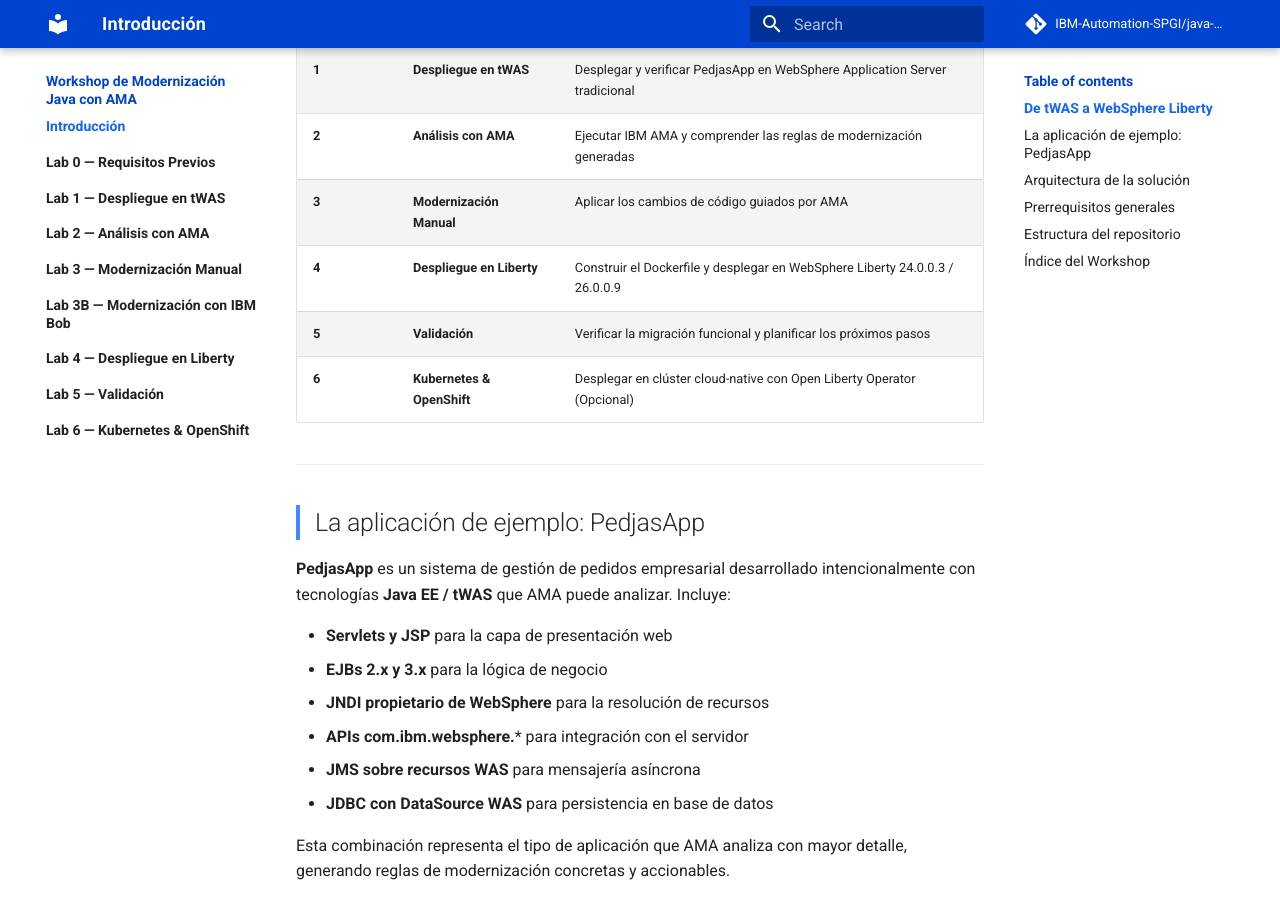
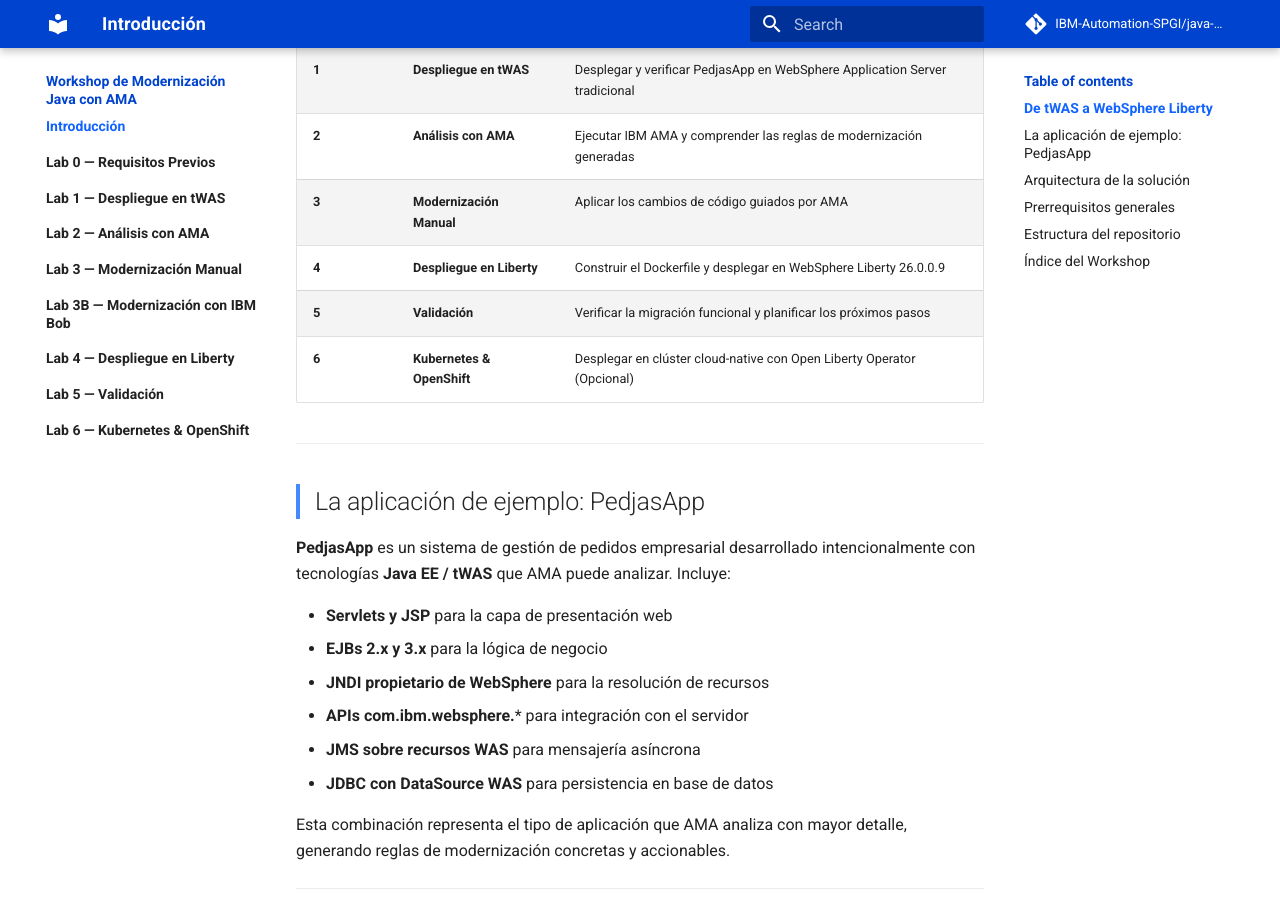
Before and after one commit to IBM-Automation-SPGI/java-mod-workshop, an MkDocs documentation site: the page built from docs/index.md, in a window 1280 px wide and 900 px high, scrolled down 505 px. Built offline with MkDocs 1.6.1 and Material for MkDocs 9.7.7, drawn with Linux system fonts in a browser that asks for light colours; comment, search, counter and statistics services are not loaded.

Commit message:
fix(versions): align all Liberty runtime references to 26.0.0.9-full-java17-openj9-ubi-minimal

```diff
--- a/docker-compose.yml
+++ b/docker-compose.yml
@@ -22,7 +22,7 @@
 
   # Aplicación modernizada WebSphere Liberty
   pedjasapp-liberty:
-    image: icr.io/appcafe/websphere-liberty:24.0.0.3-full-java17-openj9-ubi
+    image: icr.io/appcafe/websphere-liberty:26.0.0.9-full-java17-openj9-ubi-minimal
     container_name: pedjasapp-liberty
     restart: unless-stopped
     ports:
--- a/docs/index.md
+++ b/docs/index.md
@@ -14,7 +14,7 @@
 | **1** | **Despliegue en tWAS** | Desplegar y verificar PedjasApp en WebSphere Application Server tradicional |
 | **2** | **Análisis con AMA** | Ejecutar IBM AMA y comprender las reglas de modernización generadas |
 | **3** | **Modernización Manual** | Aplicar los cambios de código guiados por AMA |
-| **4** | **Despliegue en Liberty** | Construir el Dockerfile y desplegar en WebSphere Liberty 24.0.0.3 / 26.0.0.9 |
+| **4** | **Despliegue en Liberty** | Construir el Dockerfile y desplegar en WebSphere Liberty 26.0.0.9 |
 | **5** | **Validación** | Verificar la migración funcional y planificar los próximos pasos |
 | **6** | **Kubernetes & OpenShift** | Desplegar en clúster cloud-native con Open Liberty Operator (Opcional) |
 
```
Also changed, not shown: docs/lab6/index.md (+1 -1 lines).
